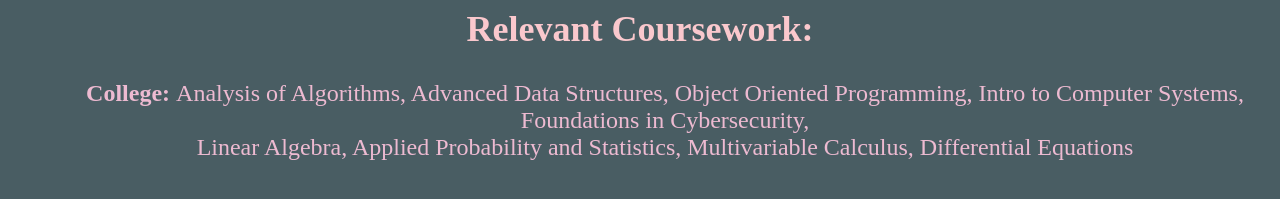
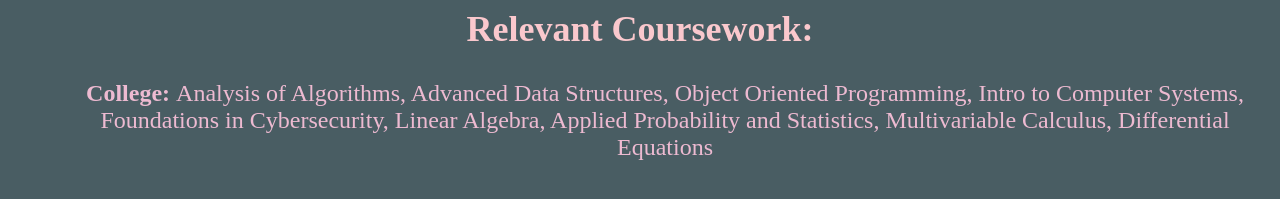
Before and after one commit to SorenBrown/website, a plain HTML site: page education.html in a window 1280 px wide. Shown: the part 465-664 px from the top of the page. Drawn offline with Linux system fonts and the light colour scheme.

Commit message:
Update education.html

```diff
--- a/education.html
+++ b/education.html
@@ -30,8 +30,7 @@
     </div>
 
     <h2>Relevant Coursework:</h2>
-    <li><strong>College: </strong> Analysis of Algorithms, Advanced Data Structures, Object Oriented Programming, Intro to Computer Systems, Foundations in Cybersecurity,</li>
-    <li> Linear Algebra, Applied Probability and Statistics, Multivariable Calculus, Differential Equations</li>
+    <li><strong>College: </strong> Analysis of Algorithms, Advanced Data Structures, Object Oriented Programming, Intro to Computer Systems, Foundations in Cybersecurity, Linear Algebra, Applied Probability and Statistics, Multivariable Calculus, Differential Equations</li>
 
 </body>
 </html>
```
